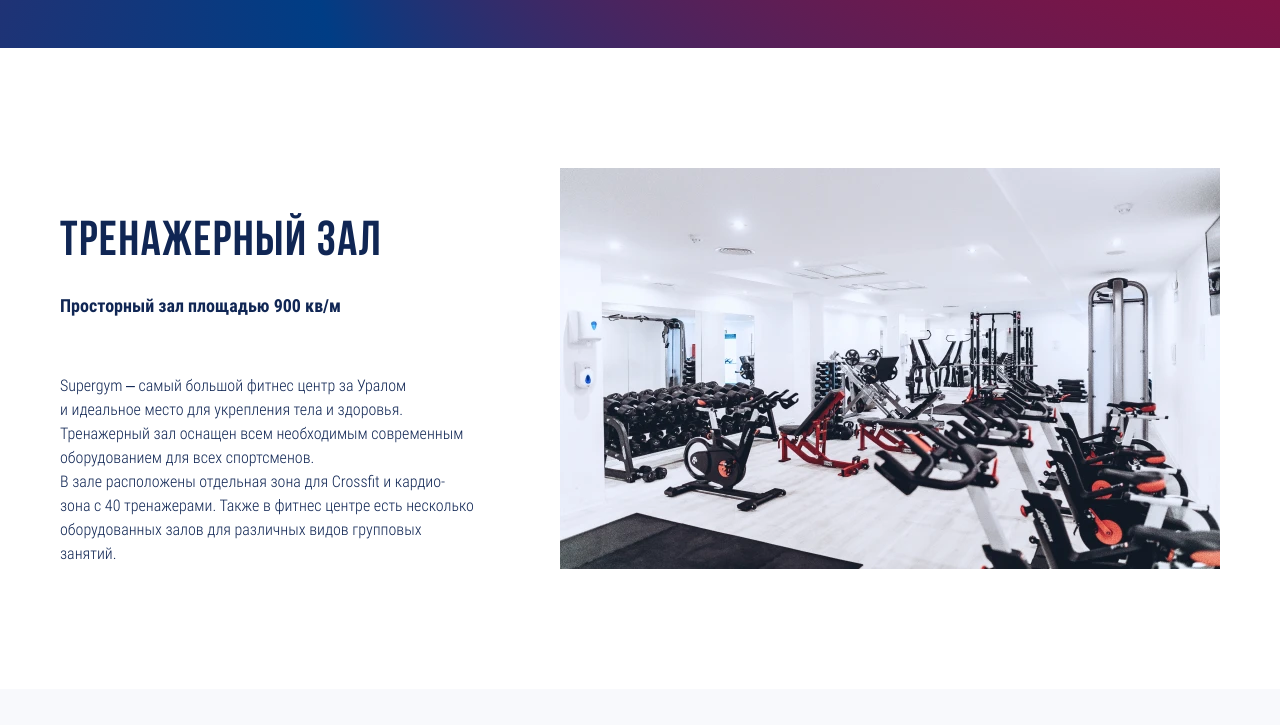
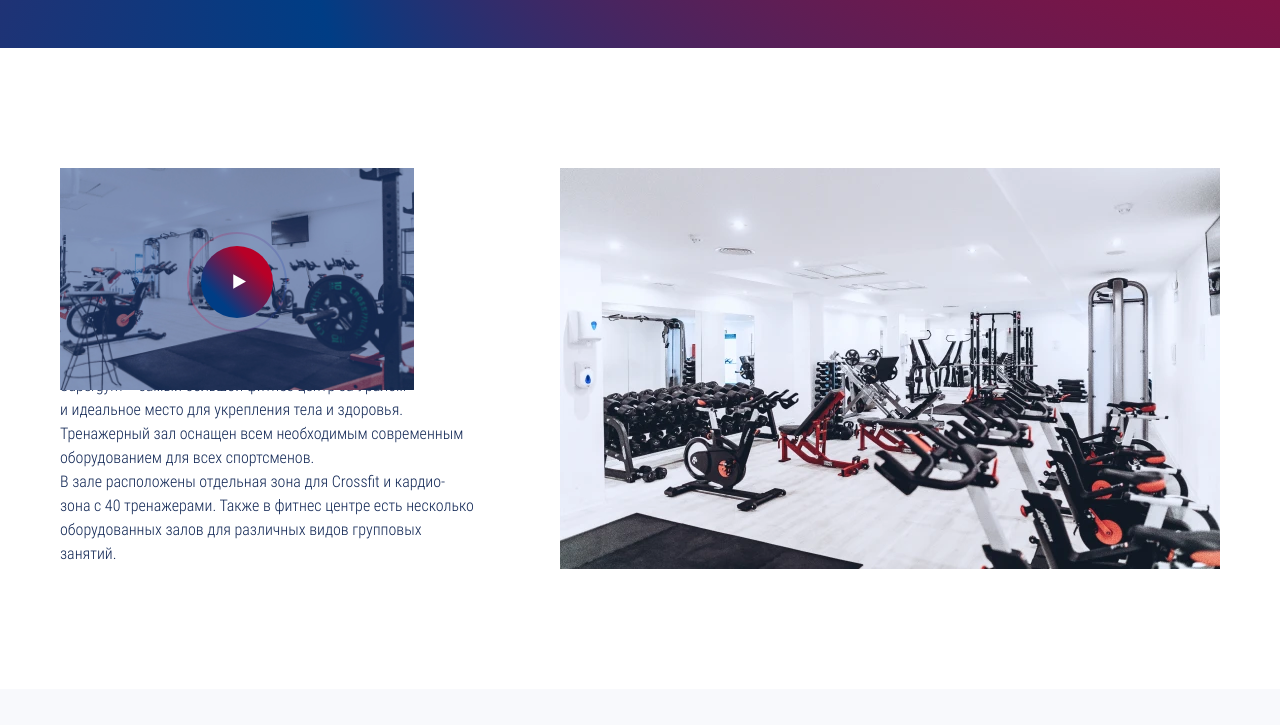
Before and after one commit to dmitry-drobishev/fitness-center, a website built with webpack: page source/index.html in a window 1280 px wide. Shown: the part 615-1340 px from the top of the page. Built offline with nearby package versions, Linux system fonts and the light colour scheme; files whose address does not match are found by name.

Commit message:
add gym-video

```diff
--- a/source/index.html
+++ b/source/index.html
@@ -33,7 +33,7 @@
                 <h2>Фитнес<br> центр</h2>
               </div>
 
-              <a class="top-block__button" href="#">Купить абонемент</a>
+              <a class="top-block__button" href="#membership-block">Купить абонемент</a>
             </div>
 
             <picture>
@@ -87,10 +87,29 @@
               <source type="image/webp" srcset="./img/gym/gym-img-desktop.webp 1x, ./img/gym/gym-img-desktop@2x.webp 2x">
               <img src="./img/gym/gym-img-desktop.jpg" srcset="./img/gym/gym-img-desktop@2x.jpg" width="660" height="401" alt="фото тренажеров">
             </picture>
+
+            <div class="gym__video">
+              <a href="https://www.youtube.com/watch?v=9TZXsZItgdw">
+                <picture>
+                  <!-- <source type="image/webp" srcset="./img/gym/gym-video.webp 1x, ./img/gym/gym-video@2x.webp"> -->
+                  <img src="./img/gym/gym-video.jpg" srcset="./img/gym/gym-video.jpg" width="364" height="228" alt="заставка видео про supergym">
+                </picture>
+              </a>
+
+              <button class="gym__video-button">
+                <span class="visually-hidden">
+                  Запустить видео
+                </span>
+              </button>
+            </div>
+
+            <!-- <video controls>
+              <iframe width="364" height="228" src="https://www.youtube.com/embed/9TZXsZItgdw" title="YouTube video player" frameborder="0" allow="accelerometer; autoplay; clipboard-write; encrypted-media; gyroscope; picture-in-picture" allowfullscreen></iframe>
+            </video> -->
           </div>
         </section>
 
-        <section class="membership">
+        <section class="membership" id="membership-block">
           <div class="membership__wrapper">
             <h2>Абонементы</h2>
             <ul class="membership__period-list">
@@ -359,7 +378,7 @@
 
         <section class="actions">
 
-          <h2>Акции</h2>
+          <!-- <h2>Акции</h2> -->
 
           <div class="actions__wrapper">
             <div class="actions__basic-action">
--- a/source/sass/blocks/actions.scss
+++ b/source/sass/blocks/actions.scss
@@ -63,12 +63,11 @@
   }
 
   @include vp-1023 {
-    min-width: none;
+    min-width: auto;
   }
 
   @include vp-767 {
     display: block;
-    width: auto;
   }
 
   img {
@@ -83,10 +82,10 @@
     }
 
     @include vp-767 {
-      width: auto;
+      width: 100%;
       height: 299px;
       object-fit: cover;
-      // object-position: 100% 0%;
+      object-position: 100% 0%;
     }
   }
 }
@@ -96,10 +95,6 @@
   background-color: $color-torch-red;
   display: flex;
   flex-direction: column;
-
-  // @include vp-767 {
-  //   display: block;
-  // }
 
   p {
     display: flex;
@@ -194,6 +189,10 @@
     margin-top: 0;
   }
 
+  @include vp-767 {
+    margin-top: 30px;
+  }
+
   &:first-of-type {
     margin-top: 0;
   }
--- a/source/sass/blocks/gym.scss
+++ b/source/sass/blocks/gym.scss
@@ -4,6 +4,7 @@
   display: flex;
   justify-content: space-between;
   padding: 120px 0;
+  position: relative;
 
   @include vp-1279 {
     width: auto;
@@ -98,3 +99,39 @@
     }
   }
 }
+
+.gym__video {
+  position: absolute;
+  width: 354px;
+  height: 228px;
+
+  a {
+    display: block;
+  }
+
+  img {
+    width: 100%;
+    height: 100%;
+    margin: 0;
+  }
+}
+
+.gym__video-button {
+  position: absolute;
+  display: block;
+  border: none;
+  background-color: transparent;
+  width: 100px;
+  height: 100px;
+  background-image: url("../img/gym/play-icon.svg");
+  background-size: 100% 100%;
+  background-repeat: no-repeat;
+  top: 50%;
+  left: 50%;
+  transform: translate(-50%, -50%);
+  cursor: pointer;
+}
+
+.gym__video:hover {
+  opacity: 0.7;
+}
--- a/source/sass/global/reboot.scss
+++ b/source/sass/global/reboot.scss
@@ -9,6 +9,8 @@ body {
   margin: 0;
   padding: 0;
   min-height: 100vh;
+
+  scroll-behavior: smooth;
 }
 
 html {
```
Also changed, not shown: build/css/style.css, build/css/style.min.css, build/img/gym/Component 1.jpg (added), build/img/gym/Component 1@2x.jpg (added), build/img/gym/gym-video.jpg (added), build/img/gym/gym-video@2x.jpg (added), build/img/gym/play-icon.svg (added), build/img/gym/v.jpg (added), build/index.html, source/img/gym/gym-video-desktop.jpg (added), source/img/gym/gym-video-desktop@2x.jpg (added), source/img/gym/gym-video-mobile.jpg (added), source/img/gym/gym-video-mobile@2x.jpg (added), source/img/gym/gym-video-tablet.jpg (added), 2 more files, 1 other file.
